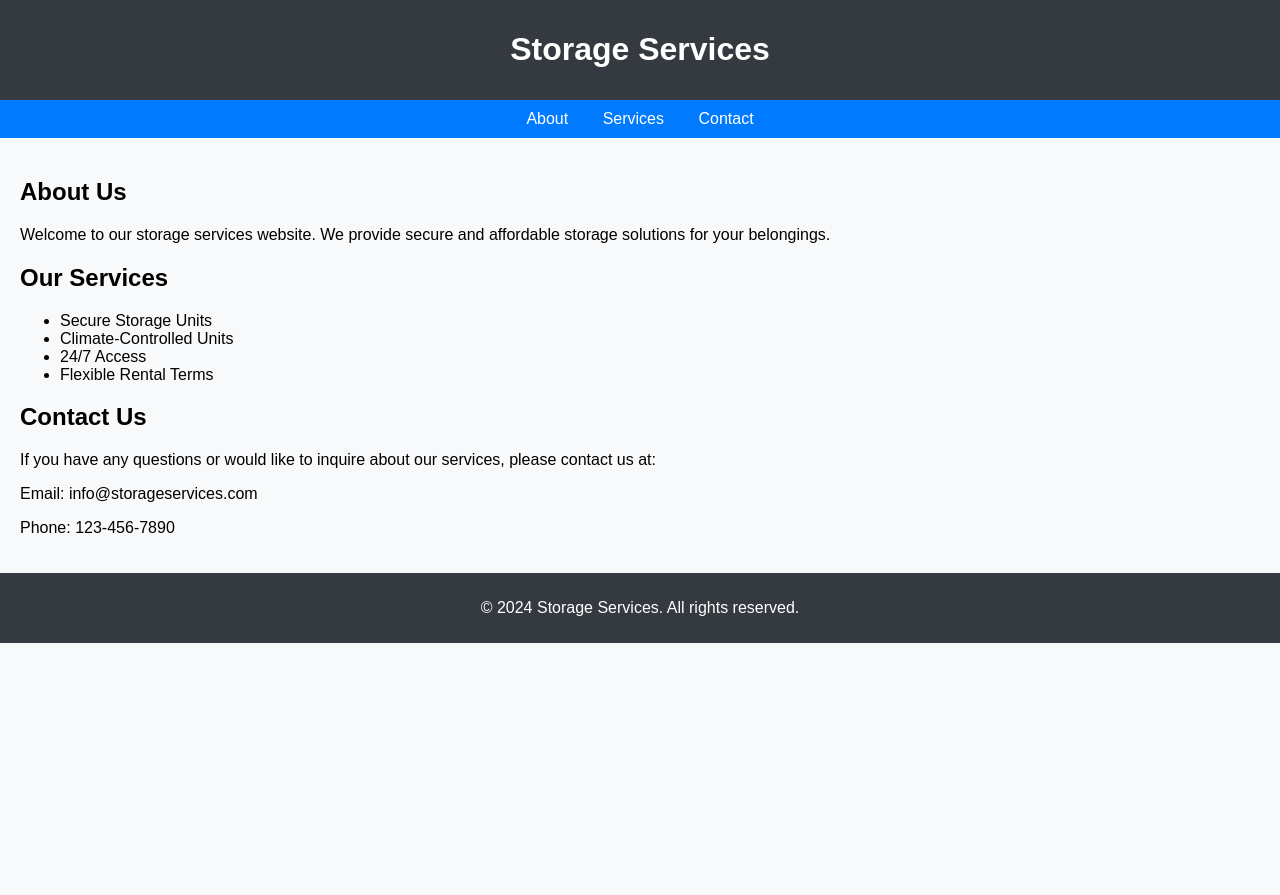
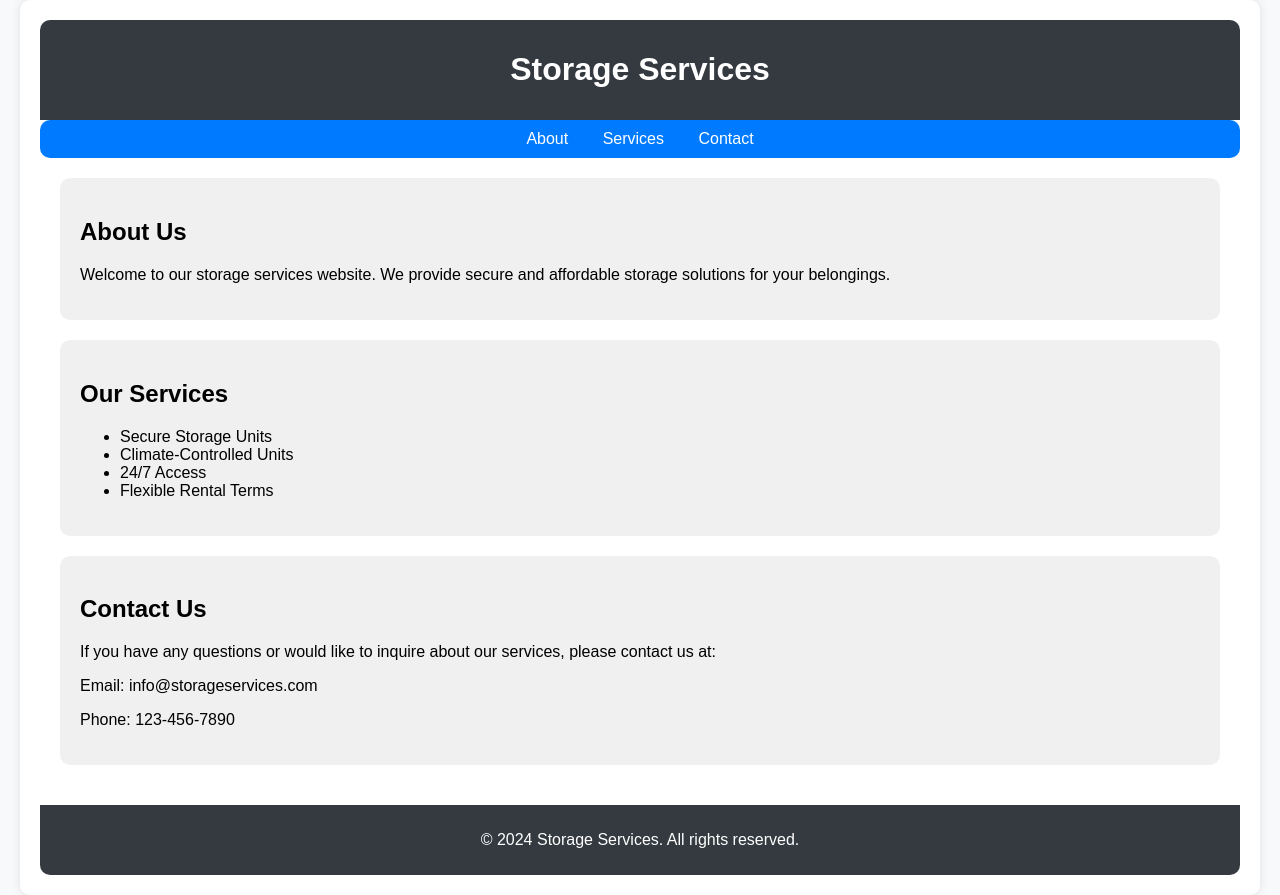
Before and after one commit to ivaan1359/ivaan1359.github.io, a plain HTML site: page index.html in a window 1280 px wide. Before the commit the page ends 800 px from the top, so only its background shows below. Drawn offline with Linux system fonts and the light colour scheme.

Commit message:
Update index.html

```diff
--- a/index.html
+++ b/index.html
@@ -11,17 +11,28 @@
             margin: 0;
             padding: 0;
         }
+        .container {
+            max-width: 1200px;
+            margin: 0 auto;
+            padding: 20px;
+            background-color: #ffffff;
+            border-radius: 10px;
+            box-shadow: 0 0 10px rgba(0, 0, 0, 0.1);
+        }
         header {
             background-color: #343a40;
             color: #ffffff;
             padding: 10px 0;
             text-align: center;
+            border-top-left-radius: 10px;
+            border-top-right-radius: 10px;
         }
         nav {
             background-color: #007bff;
             color: #ffffff;
             padding: 10px 0;
             text-align: center;
+            border-radius: 10px;
         }
         nav a {
             color: #ffffff;
@@ -31,15 +42,24 @@
         main {
             padding: 20px;
         }
+        section {
+            margin-bottom: 20px;
+            border-radius: 10px;
+            background-color: #f0f0f0;
+            padding: 20px;
+        }
         footer {
             background-color: #343a40;
             color: #ffffff;
             text-align: center;
             padding: 10px 0;
+            border-bottom-left-radius: 10px;
+            border-bottom-right-radius: 10px;
         }
     </style>
 </head>
 <body>
+    <div class="container">
         <header>
             <h1>Storage Services</h1>
         </header>
@@ -72,5 +92,6 @@
         <footer>
             <p>&copy; 2024 Storage Services. All rights reserved.</p>
         </footer>
+    </div>
 </body>
 </html>
```
Lines whose indentation alone changed are shown as unchanged.
